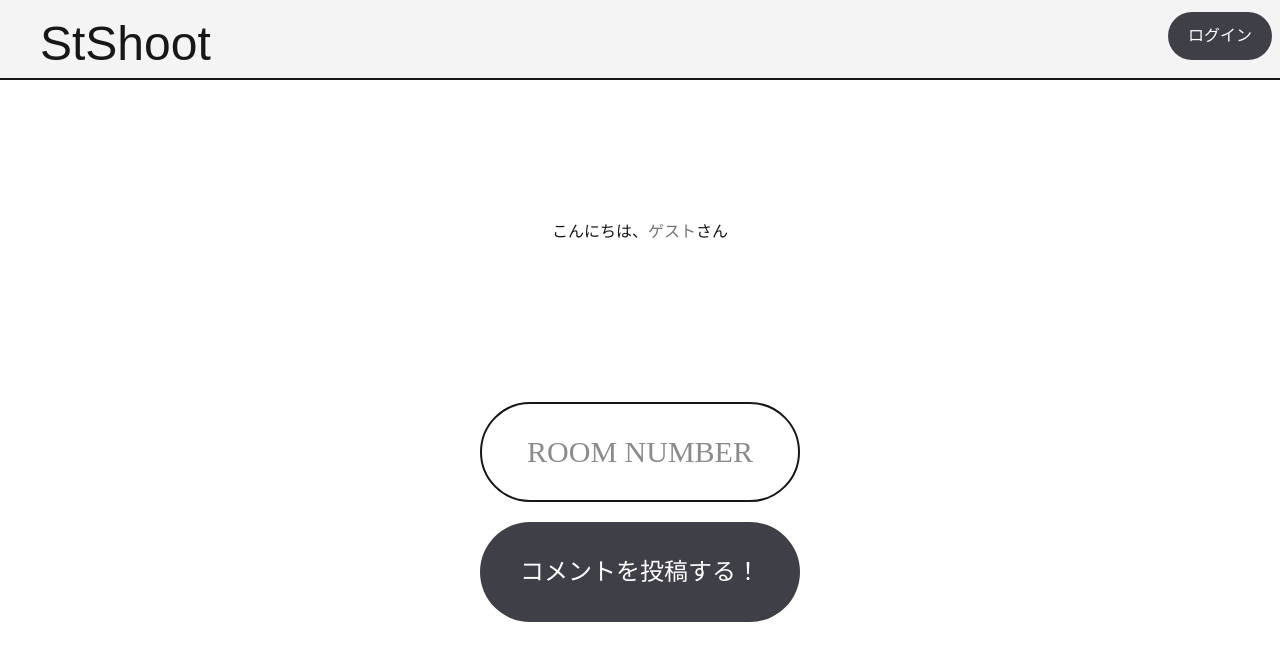
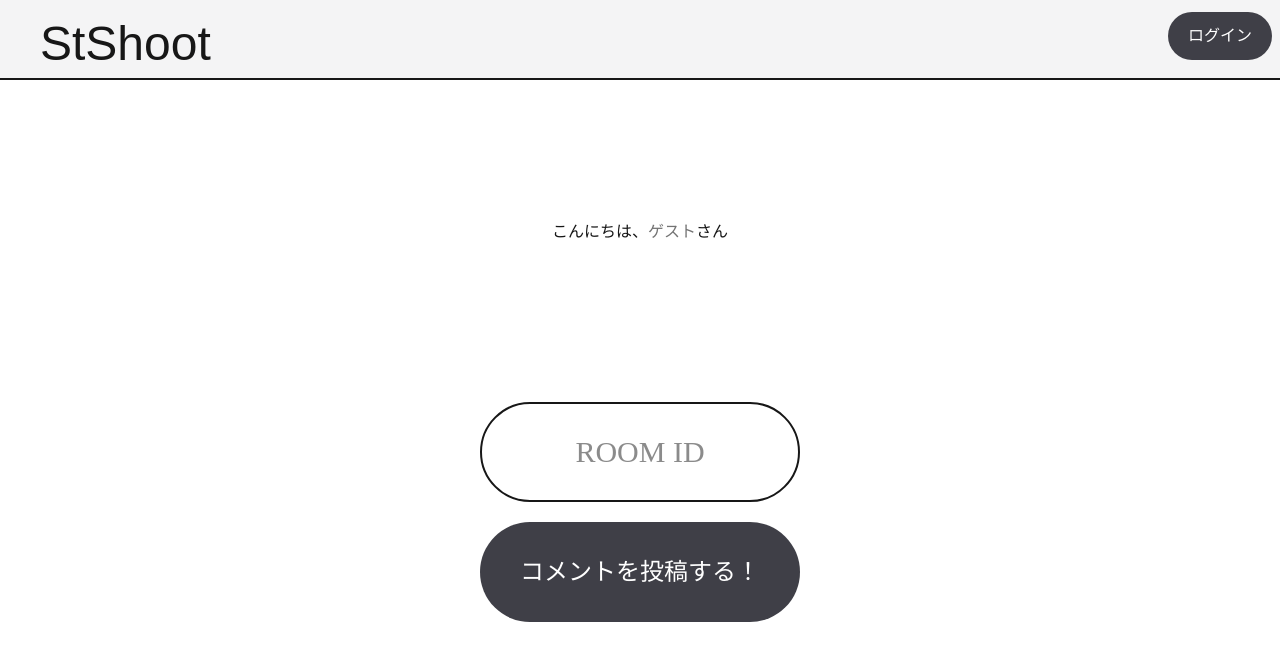
Before and after one commit to shii-park/Stshoot_Frontend, a Next.js app: page / in a window 1280 px wide. Shown: the top 660 px of the page. Built offline with nearby package versions, Linux system fonts and the light colour scheme; no server answers; a web font is replaced by a local one.

Commit message:
fix: 部屋番号の表記修正

```diff
--- a/src/app/toButton.tsx
+++ b/src/app/toButton.tsx
@@ -19,7 +19,7 @@ export default function ToButton(){
                 <form onSubmit={handleSubmit} className="flex flex-col items-center">
                     <input
                     type="text"
-                    placeholder="ROOM NUMBER"
+                    placeholder="ROOM ID"
                     value={roomId}
                     onChange={(e)=>handleChange(e)}
                     maxLength={6}
```
